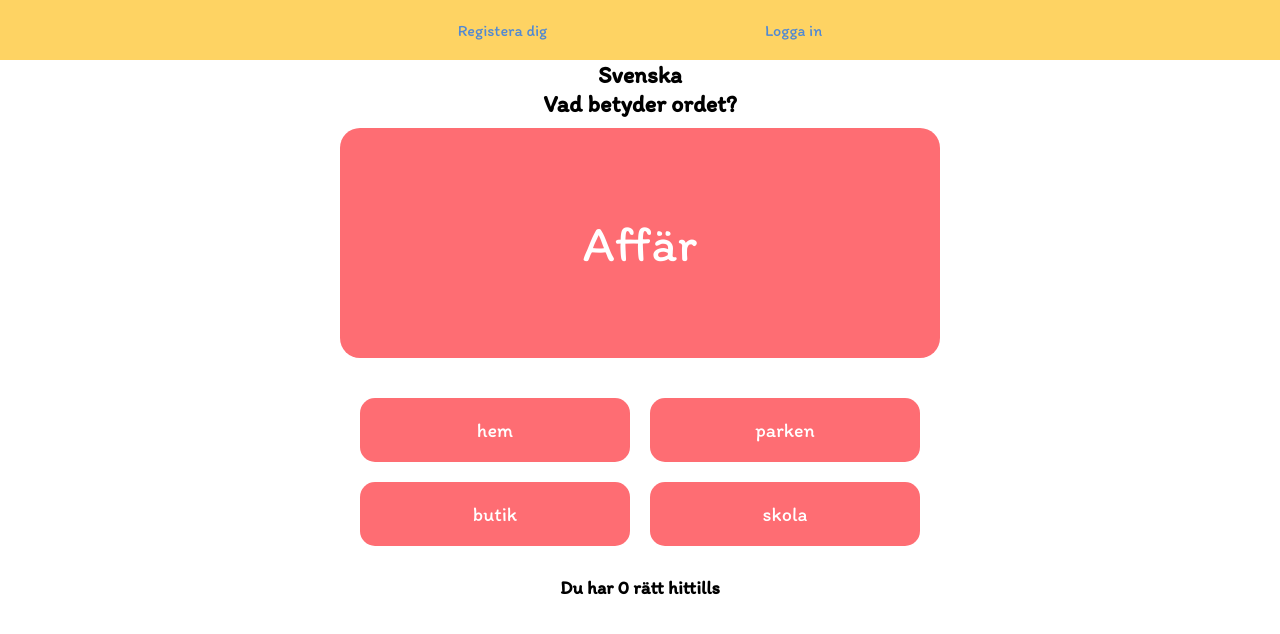
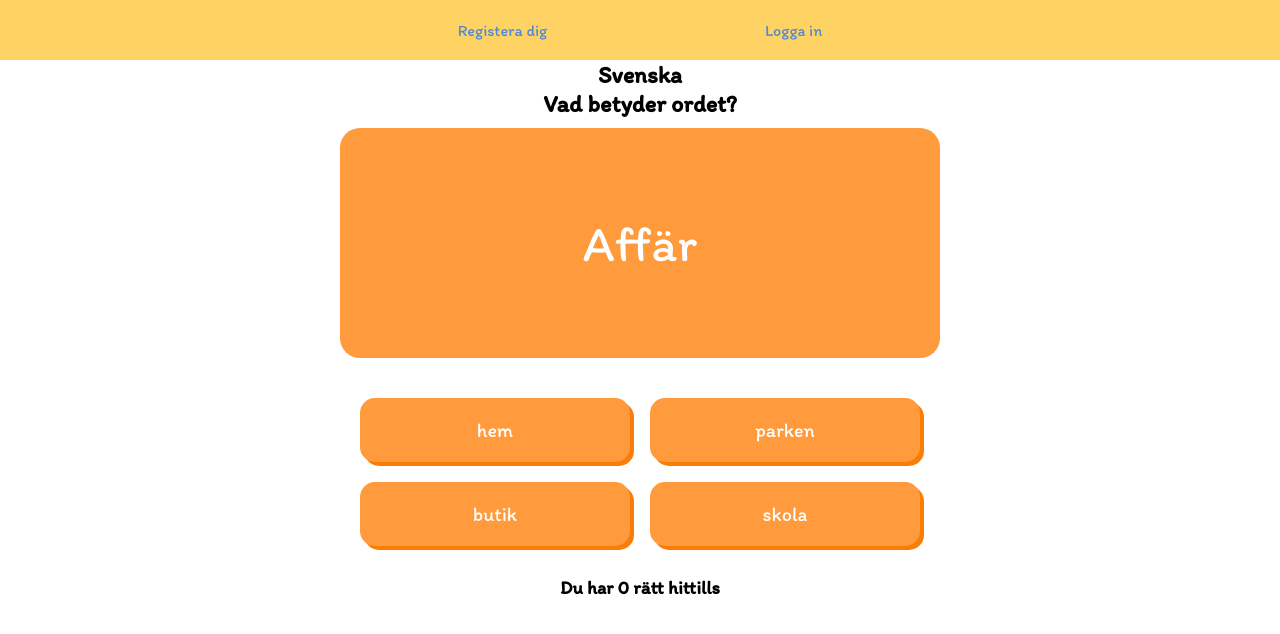
Before and after one commit to Technigo/final-boiler-plate-monorepo, a React (Vite) app in the folder frontend/: page /play/svenska in a window 1280 px wide. Shown: the top 634 px of the page. Built offline with nearby package versions, Linux system fonts and the light colour scheme; no server answers.

Commit message:
Added lottie animations to show on right vs wrong answer

```diff
--- a/frontend/src/components/Games/EnglishQuestion.jsx
+++ b/frontend/src/components/Games/EnglishQuestion.jsx
@@ -2,6 +2,9 @@ import styled from "styled-components";
 import { useState, useEffect } from "react";
 import { useScore } from "../../contexts/ScoreContext";
 import englishData from "../../data/EnglishGameData.json";
+import Lottie from "lottie-react";
+import Right from "../../assets/Right.json";
+import Wrong from "../../assets/Wrong.json";
 
 export const EnglishQuestion = () => {
   const { english } = englishData;
@@ -9,6 +12,8 @@ export const EnglishQuestion = () => {
   const [randomNumber, setRandomNumber] = useState(4);
   const [message, setMessage] = useState("");
   const [disableButton, setDisableButton] = useState(false);
+    const [rightLottie, setRightLottie] = useState(false);
+  const [wrongLottie, setWrongLottie] = useState(false);
 
   const answers = [];
 
@@ -39,24 +44,39 @@ export const EnglishQuestion = () => {
   const handleChoice = (answer) => {
     const rightAnswer = english[randomNumber].rightAnswer;
     if (answer === rightAnswer) {
-      setTimeout(() => setMessage(`✅ Rätt svar! Bra jobbat!`)(), 1000);
-      setTimeout(() => setScore(score + 1)(), 2000);
+      setTimeout(() => setRightLottie(true), 1000);
+      setTimeout(() => setScore(score + 1), 3000);
+      setTimeout(() => setRightLottie(false), 5000)
     } else {
-      setTimeout(
-        () => setMessage(`❌ Fel svar. Rätt svar var ${rightAnswer}.`)(),
-        1000
-      );
+      setTimeout(() => setWrongLottie(true), 1000);
+      setTimeout(() => setMessage(`Rätt svar var ${rightAnswer}.`), 3000);
+      setTimeout(() => setWrongLottie(false), 5000);
     }
     setDisableButton(true);
     setTimeout(() => generateQuestion(), 5000);
   };
 
   return (
-    <div>
+    <>
       <Title>Vad betyder ordet?</Title>
       <QuestionCard>{english[randomNumber].question}</QuestionCard>
-      <Answers>
-        {message && <Message>{message}</Message>}
+            {rightLottie && (
+        <div style={{
+          position: 'absolute',
+          top: '50%',
+          left: '50%',
+          transform: 'translate(-50%, -50%)',
+          zIndex: 2,
+        }}><Lottie animationData={Right} loop={false} /></div>)}
+      {wrongLottie && (
+        <div style={{
+          position: 'absolute',
+          top: '50%',
+          left: '50%',
+          transform: 'translate(-50%, -50%)',
+          zIndex: 2,
+        }}><Lottie animationData={Wrong} loop={false} /></div>)}
+        <Answers>
         {answers.map((answer, index) => (
           <AnswerButton
             disabled={disableButton}
@@ -69,7 +89,8 @@ export const EnglishQuestion = () => {
         ))}
       </Answers>
       <Score>Du har {score} rätt hittills</Score>
-    </div>
+      {message && <Message>{message}</Message>}
+    </>
   );
 };
 
@@ -78,47 +99,86 @@ const Title = styled.h2`
 `;
 
 const QuestionCard = styled.div`
-  width: 200px;
-  background-color: green;
+  width: 300px;
+  height: 110px;
+  align-content: center;
+  font-size: 40px;
+  background-color: var( --forest);
   color: white;
   padding: 20px;
   margin: 10px auto;
   z-index: 1;
+  border-radius: 20px;
+
+  @media (min-width: 700px) {
+    width: 600px;
+    height: 230px;
+    font-size: 50px;
+  }
 `;
+
 const Answers = styled.div`
-  display: flex;
-  flex-direction: row;
-  justify-content: center;
-  flex-wrap: wrap;
-  gap: 10px;
-  z-index: 1;
+  display: grid;
+  grid-template-columns: 1fr;
+  grid-template-rows: 1fr 1fr;
+  margin: 10px auto;
+
+   @media (min-width: 700px) {
+    display: grid;
+    grid-template-columns: 1fr 1fr;
+    width: 580px;
+    margin: 20px auto;
+  }
 `;
 
 const AnswerButton = styled.button`
+  background-color: var( --forest);
   color: white;
-  background-color: black;
+  width: 270px;
+  margin: 10px auto;
+  padding: 10px 0;
+  z-index: 1;
+  border-radius: 15px;
   border: none;
   z-index: 1;
+  font-size: 20px;
+  padding: 15px;
+  cursor: pointer;
+  box-shadow: 4px 4px var(--forestshadow);
+
+  &:hover {
+    background-color: var( --foresthover);
+    box-shadow: 6px 6px var(--forestshadow);
+    transition: 0.2s ease;
+  }
 
   &:disabled {
     cursor: default;
     border: none;
+
+    &:hover {
+    background-color: var( --forest);
   }
+  }
+
+   @media (min-width: 700px) {
+    width: 270px;
+    padding: 20px;
+  }
+`;
+
+const Score = styled.h3`
+  color: black;
 `;
 
 const Message = styled.div`
   color: black;
   display: flex;
-  position: absolute;
   justify-content: center;
   align-items: center;
-  margin: -80px auto 0 auto;
-  padding: 50px;
+  margin: 10px auto;
   background-color: white;
   z-index: 2;
-  width: 100vh;
+  font-size: 20px;
+  border-radius: 20px;
 `;
-
-const Score = styled.h3`
-  color: black;
-`;
--- a/frontend/src/components/Games/MathQuestion.jsx
+++ b/frontend/src/components/Games/MathQuestion.jsx
@@ -1,8 +1,10 @@
 import PropTypes from "prop-types"
 import styled, { css } from "styled-components"
-
 import { useState, useEffect } from "react"
 import { useMath } from "../../contexts/MathContext"
+import Lottie from "lottie-react";
+import Right from "../../assets/Right.json";
+import Wrong from "../../assets/Wrong.json";
 
 export const MathQuestion = ({ focusRef }) => {
   const {
@@ -18,6 +20,9 @@ export const MathQuestion = ({ focusRef }) => {
   const [message, setMessage] = useState("")
   const [answerInput, setAnswerInput] = useState("");
   const numPadNumbers = [1, 2, 3, 4, 5, 6, 7, 8, 9];
+  const [rightLottie, setRightLottie] = useState(false);
+  const [wrongLottie, setWrongLottie] = useState(false);
+
 
   useEffect(() => {
     generateQuestion()
@@ -32,7 +37,8 @@ export const MathQuestion = ({ focusRef }) => {
   const checkAnswer = (event) => {
     event.preventDefault()
     if (answerInput == correctAnswer){
-      setMessage("✅ Rätt svar! Bra jobbat!")
+      setTimeout(() => setRightLottie(true), 1000);
+      setTimeout(() => setRightLottie(false), 5000)
       //Updates the correct score
       switch (mathType) {
         case "addition":
@@ -51,9 +57,11 @@ export const MathQuestion = ({ focusRef }) => {
           setMathScore({ ...mathScore, addition: mathScore.addition +1 })
       }
     } else {
-      setMessage(`❌ Fel svar. Rätt svar var ${correctAnswer}.`)
+      setTimeout(() => setWrongLottie(true), 1000);
+      setTimeout(() => setMessage(`Rätt svar var ${correctAnswer}.`), 3000);
+      setTimeout(() => setWrongLottie(false), 5000);
     }
-    setTimeout(() => newQuestion(), 2500)
+    setTimeout(() => newQuestion(), 5000)
   }
   //Resets message and input-field before generating new question
   const newQuestion = () => {
@@ -83,8 +91,23 @@ export const MathQuestion = ({ focusRef }) => {
   return (
     <div>
       <QuestionCard>{question}</QuestionCard>
-      <Answer onSubmit={(event) => checkAnswer(event)}>
-        {message && <Message>{message}</Message>}
+      {rightLottie && (
+        <div style={{
+          position: 'absolute',
+          top: '50%',
+          left: '50%',
+          transform: 'translate(-50%, -50%)',
+          zIndex: 2,
+        }}><Lottie animationData={Right} loop={false} /></div>)}
+      {wrongLottie && (
+        <div style={{
+          position: 'absolute',
+          top: '50%',
+          left: '50%',
+          transform: 'translate(-50%, -50%)',
+          zIndex: 2,
+        }}><Lottie animationData={Wrong} loop={false} /></div>)}
+        <Answer onSubmit={(event) => checkAnswer(event)}>
         <AnswerInput
           ref={focusRef}
           type="number"
@@ -115,6 +138,7 @@ export const MathQuestion = ({ focusRef }) => {
       <Score>Subtraktion: Du har {mathScore.subtraction} rätt hittills!</Score>
       <Score>Multiplikation: Du har {mathScore.multiplication} rätt hittills!</Score>
       <Score>Division: Du har {mathScore.division} rätt hittills!</Score>
+       {message && <Message>{message}</Message>}
     </div>
   );
 }
@@ -138,27 +162,6 @@ const QuestionCard = styled.div`
     font-size: 50px;
   }
 `
-const Message = styled.div`
-  color: black;
-  display: flex;
-  position: absolute;
-  justify-content: center;
-  align-items: center;
-  margin: 0 auto;
-  background-color: white;
-  z-index: 2;
-  font-size: 20px;
-  width: 240px;
-  height: 230px;
-  border-radius: 20px;
-
-   @media (min-width: 700px) {
-    width: 550px;
-    height: 230px;
-    font-size: 30px;
-  }
-`
-
 const Answer = styled.form`
   display: flex;
   flex-direction: row;
@@ -195,20 +198,21 @@ const AnswerInput = styled.input`
 
      @media (min-width: 700px) {
     width: 400px;
-    height: 50px;
+    height: 54px;
     font-size: 16px;
   }
 `
 
 const AnswerBtn = styled.button`
   color: white;
-  background-color: var( --oceanactive);
+  background-color: var( --ocean);
   border-radius: 10px;
   border: none;
   width: 60px;
   height: 40px;
+  margin-top: -4px;
   cursor: pointer;
-
+  box-shadow: 4px 4px var(--oceanshadow);
 
     @media (min-width: 700px) {
     width: 70px;
@@ -217,7 +221,10 @@ const AnswerBtn = styled.button`
   }
 
   &:hover {
-    background-color: var( --ocean);
+    background-color: var( --oceanhover);
+    background-color: var( --oceanhover);
+    box-shadow: 6px 6px var(--oceanshadow);
+    transition: 0.2s ease;
   }
 `
 
@@ -252,14 +259,17 @@ const NumPadBtn = styled.button`
 
   border-radius: 10px;
   border: none;
-  background-color: var( --oceanactive);
+  background-color: var( --ocean);
   color: white;
   padding: 10px 20px;
   font-size: 18px;
   cursor: pointer;
+  box-shadow: 3px 3px var(--oceanshadow);
 
   &:hover {
-    background-color: var( --ocean);
+    background-color: var( --oceanhover);
+    box-shadow: 4px 4px var(--oceanshadow);
+    transition: 0.2s ease;
   }
 `
 
@@ -267,6 +277,18 @@ const Score = styled.h3`
   color: black;
 `
 
+const Message = styled.div`
+  color: black;
+  display: flex;
+  justify-content: center;
+  align-items: center;
+  margin: 10px auto;
+  background-color: white;
+  z-index: 2;
+  font-size: 20px;
+  border-radius: 20px;
+`;
+
 MathQuestion.propTypes = {
   focusRef: PropTypes.any
 }
--- a/frontend/src/components/Games/SwedishQuestion.jsx
+++ b/frontend/src/components/Games/SwedishQuestion.jsx
@@ -2,6 +2,9 @@ import styled from "styled-components";
 import { useState, useEffect } from "react";
 import { useScore } from "../../contexts/ScoreContext";
 import swedishData from "../../data/SwedishGameData.json";
+import Lottie from "lottie-react";
+import Right from "../../assets/Right.json";
+import Wrong from "../../assets/Wrong.json";
 
 export const SwedishQuestion = () => {
   const { swedish } = swedishData;
@@ -10,6 +13,8 @@ export const SwedishQuestion = () => {
   const [message, setMessage] = useState("");
   const [disableButton, setDisableButton] = useState(false);
   const [answers, setAnswers] = useState([]);
+  const [rightLottie, setRightLottie] = useState(false);
+  const [wrongLottie, setWrongLottie] = useState(false);
 
   const shuffleArray = (array) => {
     for (let i = array.length - 1; i > 0; i--) {
@@ -39,10 +44,13 @@ export const SwedishQuestion = () => {
   const handleChoice = (answer) => {
     const rightAnswer = swedish[randomNumber].rightAnswer;
     if (answer === rightAnswer) {
-      setTimeout(() => setMessage(`✅ Rätt svar! Bra jobbat!`), 1000);
-      setTimeout(() => setScore(score + 1), 2000);
+      setTimeout(() => setRightLottie(true), 1000);
+      setTimeout(() => setScore(score + 1), 3000);
+      setTimeout(() => setRightLottie(false), 5000)
     } else {
-      setTimeout(() => setMessage(`❌ Fel svar. Rätt svar var ${rightAnswer}.`), 1000);
+      setTimeout(() => setWrongLottie(true), 1000);
+      setTimeout(() => setMessage(`Rätt svar var ${rightAnswer}.`), 3000);
+      setTimeout(() => setWrongLottie(false), 5000);
     }
     setDisableButton(true);
     setTimeout(() => generateQuestion(), 5000);
@@ -51,8 +59,23 @@ export const SwedishQuestion = () => {
   return (
     <>
       <Title>Vad betyder ordet?</Title>
-      {message && <Message>{message}</Message>}
       <QuestionCard>{swedish[randomNumber].question}</QuestionCard>
+      {rightLottie && (
+        <div style={{
+          position: 'absolute',
+          top: '50%',
+          left: '50%',
+          transform: 'translate(-50%, -50%)',
+          zIndex: 2,
+        }}><Lottie animationData={Right} loop={false} /></div>)}
+      {wrongLottie && (
+        <div style={{
+          position: 'absolute',
+          top: '50%',
+          left: '50%',
+          transform: 'translate(-50%, -50%)',
+          zIndex: 2,
+        }}><Lottie animationData={Wrong} loop={false} /></div>)}
       <Answers>
         {answers.map((answer, index) => (
           <AnswerButton
@@ -66,6 +89,7 @@ export const SwedishQuestion = () => {
         ))}
       </Answers>
       <Score>Du har {score} rätt hittills</Score>
+      {message && <Message>{message}</Message>}
     </>
   );
 };
@@ -80,7 +104,7 @@ const QuestionCard = styled.div`
   height: 110px;
   align-content: center;
   font-size: 40px;
-  background-color: var( --raspberry);
+  background-color: var( --sunset);
   color: white;
   padding: 20px;
   margin: 10px auto;
@@ -93,28 +117,6 @@ const QuestionCard = styled.div`
     font-size: 50px;
   }
 
-`;
-
-
-const Message = styled.div`
-  color: black;
-  display: flex;
-  position: absolute;
-  justify-content: center;
-  align-items: center;
-  margin: 0 auto;
-  background-color: white;
-  z-index: 2;
-  font-size: 20px;
-  width: 240px;
-  height: 230px;
-  border-radius: 20px;
-
-   @media (min-width: 700px) {
-    width: 550px;
-    height: 230px;
-    font-size: 30px;
-  }
 `;
 
 const Answers = styled.div`
@@ -132,7 +134,7 @@ const Answers = styled.div`
 `;
 
 const AnswerButton = styled.button`
-  background-color: var( --raspberry);
+  background-color: var( --sunset);
   color: white;
   width: 270px;
   margin: 10px auto;
@@ -144,19 +146,20 @@ const AnswerButton = styled.button`
   font-size: 20px;
   padding: 15px;
   cursor: pointer;
+  box-shadow: 4px 4px var(--sunsetshadow);
 
   &:hover {
-    background-color: var( --raspberryhover);
+    background-color: var( --sunsethover);
+    box-shadow: 6px 6px var(--sunsetshadow);
+    transition: 0.2s ease;
   }
-
-
 
   &:disabled {
     cursor: default;
     border: none;
 
     &:hover {
-    background-color: var( --raspberry);
+    background-color: var( --sunset);
   }
   }
 
```
